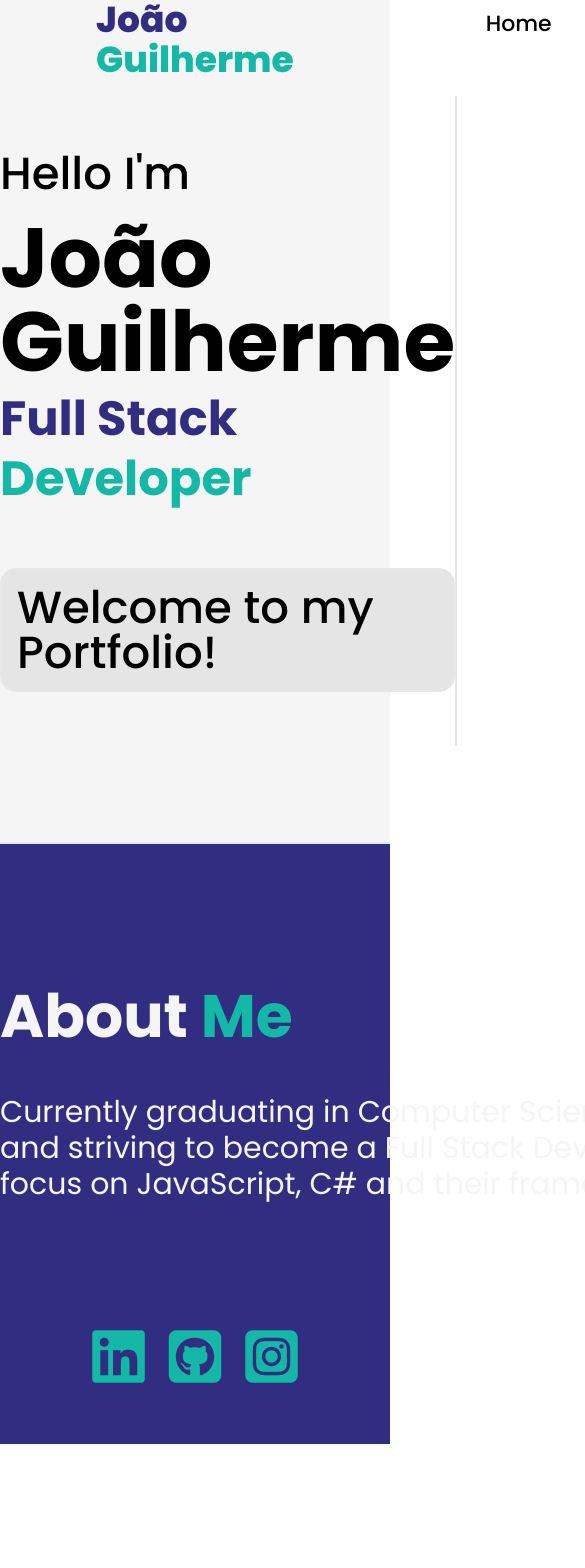
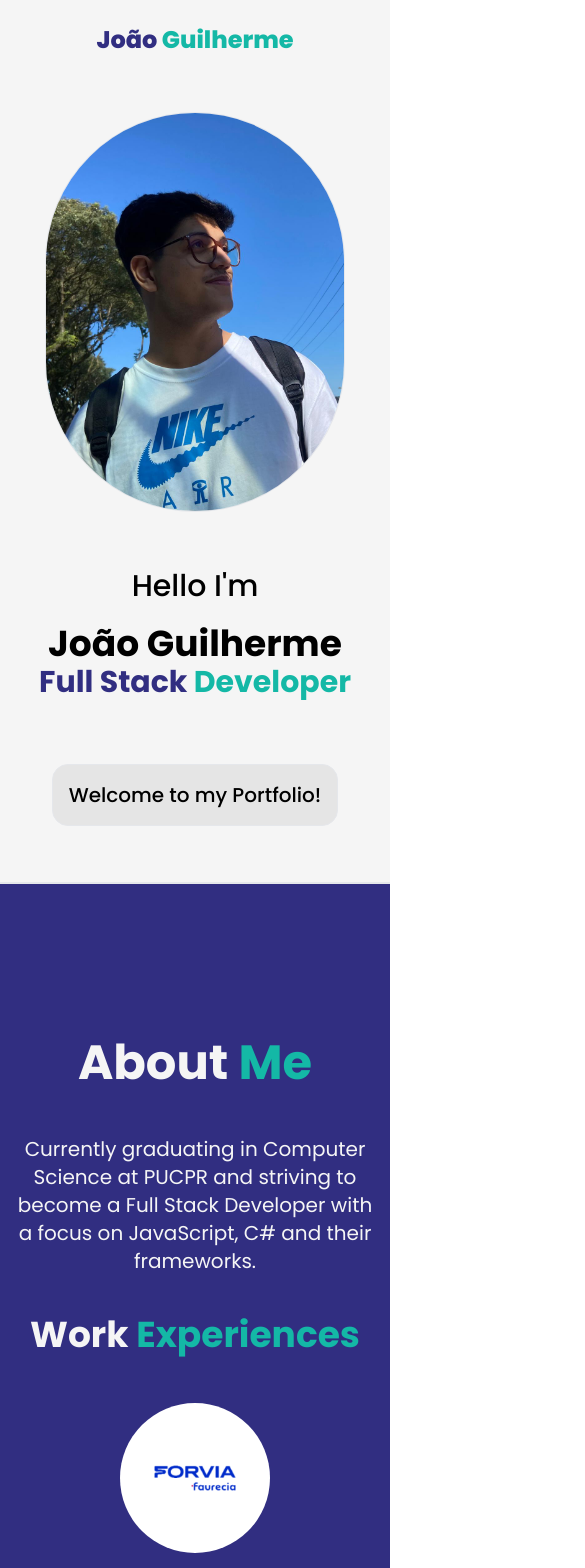
Before and after one commit to JoaoGuilhermeMP/portfolio, an Angular app: page / in a window 390 px wide. Shown: the top 1568 px of the page, 585 px wide, since content can reach past the window. Built offline with nearby package versions, Linux system fonts and the light colour scheme.

Commit message:
responsividade max-md

```diff
--- a/src/app/portfolio-about/portfolio-about.component.html
+++ b/src/app/portfolio-about/portfolio-about.component.html
@@ -1,22 +1,22 @@
-<div id="about" class="h-[600px] w-full bg-indigo-900 flex items-center justify-center font-poppins text-6xl text-neutral-100 flex-col">
-    <div class="my-16 flex justify-evenly items-center w-full">
-        <div>
-            <h1 class="font-bold  mb-12">About <span class="text-teal-500">Me</span></h1>
-            <p class="text-3xl w-[790px]">Currently graduating in Computer Science at PUCPR and striving to become a Full Stack Developer with a focus on JavaScript, C# and their frameworks.</p>
+<div id="about" class="h-[600px] w-full bg-indigo-900 flex items-center justify-center font-poppins text-6xl text-neutral-100 flex-col max-md:w-full max-md:h-full ">
+    <div class="my-16 flex justify-evenly items-center w-full max-md:flex-col max-md:justify-center max-md:w-fit max-md:h-screen ">
+        <div class="max-md:text-xl max-md:text-center max-md:text-wrap max-md:pt-14">
+            <h1 class="font-bold  mb-12 max-md:text-5xl">About <span class="text-teal-500">Me</span></h1>
+            <p class="text-3xl w-[790px] max-md:text-xl max-md:w-full max-md:text-wrap  max-md:px-4">Currently graduating in Computer Science at PUCPR and striving to become a Full Stack Developer with a focus on JavaScript, C# and their frameworks.</p>
         </div>
-        <div class="border-l-2 pl-[95px]">
-            <h1 class="font-bold mb-12">Work <span class="text-teal-500">Experiences</span></h1>
-            <div class="flex gap-6 items-center">
+        <div class="border-l-2 pl-[95px] max-md:text-xl max-md:border-none max-md:pl-0 max-md:text-center max-md:pt-10 max-md:flex max-md:justify-center max-md:items-center max-md:flex-col">
+            <h1 class="font-bold mb-12 max-md:text-4xl">Work <span class="text-teal-500">Experiences</span></h1>
+            <div class="flex gap-6 items-center max-md:flex-col">
                 <img src="assets/logo-faurecia.png" class="rounded-full h-[150px] w-[150px]" alt="Logo da Faurecia">
                 <div>
                     <h2 class="text-xl font-bold text-teal-500">2024 - Now</h2>
                     <h2 class="text-2xl font-bold mb-2">FORVIA Faurecia</h2>
-                    <p class="text-xl w-[600px]">Internship in the IT department, working with the development of web applications using C# and Angular.</p>
+                    <p class="text-xl w-[600px] max-md:w-full max-md:flex-wrap max-md:px-4">Internship in the IT department, working with the development of web applications using C# and Angular.</p>
                 </div>
             </div>
         </div>
     </div>
-    <div class="flex mt-10 gap-6">
+    <div class="flex mt-10 gap-6 max-md:pb-14 max-md:text-5xl">
         <a href="https://www.linkedin.com/in/joão-guilherme-machado-palma-196a3a2b8/" target="_blank"><i class="fa-brands fa-linkedin text-teal-500"></i></a>
         <a href="https://github.com/JoaoGuilhermeMP" target="_blank"><i class="fa-brands fa-square-github text-teal-500"></i></a>
         <a href="https://www.instagram.com/_joaoo.guilherme/" target="_blank"><i class="fa-brands fa-square-instagram text-teal-500"></i></a>
--- a/src/app/portfolio-contact/portfolio-contact.component.html
+++ b/src/app/portfolio-contact/portfolio-contact.component.html
@@ -1,13 +1,13 @@
-<div id="contact" class="h-[900px] w-full bg-indigo-900 flex items-center font-poppins text-6xl text-neutral-100 flex-col">
-    <h1 class="text-center my-24 font-bold">Contact</h1>
-    <h2 class="text-4xl mt-2 mb-20 text-center font-bold">Are you interested in my work? <br> <span class="text-teal-500">Contact me</span></h2>
+<div id="contact" class="h-[900px] w-full bg-indigo-900 flex items-center font-poppins text-6xl text-neutral-100 flex-col max-md:w-full max-md:h-full max-md:pb-14">
+    <h1 class="text-center my-24 font-bold max-md:text-5xl max-md:my-12">Contact</h1>
+    <h2 class="text-4xl mt-2 mb-20 text-center font-bold max-md:text-3xl max-md:mb-12">Are you interested in my work? <br> <span class="text-teal-500">Contact me</span></h2>
     <div class="flex items-center justify-between gap-32">
 
-        <div class="text-xl w-[600px] text-black">
+        <div class="text-xl w-[600px] text-black max-md:w-full max-md:px-4">
            <h2 class="text-center text-neutral-100 font-bold">Send me an E-mail</h2>
-           <form (ngSubmit)="onSubmit(contactForm)" #contactForm="ngForm">
+           <form (ngSubmit)="onSubmit(contactForm)" #contactForm="ngForm" class="max-md:w-full max-md:h-full">
 
-                <input type="text" class="w-full p-4 my-2 border-2 border-solid  rounded-lg" placeholder="Name" name="name"
+                <input type="text" class="w-full p-4 my-2 border-2 border-solid rounded-lg" placeholder="Name" name="name"
                 ngModel
                 required>
 
@@ -19,13 +19,13 @@
                 ngModel
                 required></textarea>
 
-                <div class="flex justify-between gap-4 ">
-                    <button type="submit" [disabled]="contactForm.invalid" class="bg-[#25D366] text-white rounded-lg cursor-pointer text-lg p-4">
+                <div class="flex justify-between gap-4 max-md:w-full">
+                    <button type="submit" [disabled]="contactForm.invalid" class="bg-[#25D366] text-white rounded-lg cursor-pointer text-lg p-4 max-md:p-0 max-md:h-16 max-md:w-20">
                         Send
                     </button>
 
                     <a href="https://wa.me/5541995770709?text=Olá, gostaria de saber mais sobre seus serviços." target="_blank">
-                        <button class="bg-[#25D366] text-white rounded-lg cursor-pointer text-lg p-4">
+                        <button class="bg-[#25D366] text-white rounded-lg cursor-pointer text-lg p-4 max-md:p-0 max-md:h-16 max-md:w-fit">
                             Or send me a message on WhatsApp
                         </button>
                     </a>
--- a/src/app/portfolio-footer/portfolio-footer.component.html
+++ b/src/app/portfolio-footer/portfolio-footer.component.html
@@ -1,3 +1,3 @@
-<footer class="h-14 bg-neutral-100 w-full flex items-center justify-center font-poppins text-[20px] text-indigo-900">
+<footer class="h-14 bg-neutral-100 w-full flex items-center justify-center font-poppins text-[20px] text-indigo-900 max-md:text-center max-md:text-lg">
     <h1>Copyright © 2025 by João Guilherme. All rights reserved.</h1>
 </footer>
--- a/src/app/portfolio-header/portfolio-header.component.html
+++ b/src/app/portfolio-header/portfolio-header.component.html
@@ -1,10 +1,10 @@
-<header class="h-20 fixed bg-neutral-100 w-full flex items-center justify-between">
+<header class="h-20 fixed bg-neutral-100 w-full flex items-center justify-between max-md:justify-center max-md:w-full max-md:h-20 max-md:px-4 max-md:py-4 max-md:text-center max-md:items-center ">
     <div>
-        <h1 class="text-4xl font-poppins text-indigo-900 p-24 font-extrabold">
+        <h1 class="text-4xl font-poppins text-indigo-900 p-24 font-extrabold max-md:text-2xl max-md:text-nowrap">
             <span class="text-indigo-900">João  </span><span class="text-teal-500">Guilherme</span>
         </h1>
     </div>
-    <div class="font-poppins">
+    <div class="font-poppins max-md:hidden">
         <ul class="text-black flex gap-16 text-[22px] p-24">
             <li class="hover:text-slate-400 font-medium"><a href="#home">Home</a></li>
             <li class="hover:text-slate-400 font-medium"><a href="#about">About me</a></li>
--- a/src/app/portfolio-home/portfolio-home.component.html
+++ b/src/app/portfolio-home/portfolio-home.component.html
@@ -1,10 +1,10 @@
-<div id="home" class="h-screen w-full bg-neutral-100 border-b-2 flex items-center justify-around">
-    <div class="font-poppins text-6xl ">
-        <h2 class="text-[45px] font-medium">Hello I'm</h2>
-        <h1 class="my-5 mb-16"><strong class="text-[84px]">João Guilherme</strong><br><span class="text-indigo-900 text-5xl font-bold">Full Stack <span class="text-teal-500">Developer</span></span></h1>
-        <h2 class="text-[45px] font-medium border p-4 rounded-2xl bg-neutral-200 w-fit">Welcome to my Portfolio!</h2>
+<div id="home" class="h-screen w-full bg-neutral-100 border-b-2 flex items-center justify-around max-md:flex-col-reverse max-md:justify-center max-md:h-fit max-md:w-full max-md:pt-28">
+    <div class="font-poppins text-6xl max-md:text-xl max-md:text-center max-md:py-14 max-md:flex max-md:flex-col max-md:justify-center max-md:items-center">
+        <h2 class="text-[45px] font-medium max-md:text-3xl">Hello I'm</h2>
+        <h1 class="my-5 mb-16"><strong class="text-[84px] max-md:text-4xl">João Guilherme</strong><br><span class="text-indigo-900 text-5xl font-bold max-md:text-3xl">Full Stack <span class="text-teal-500">Developer</span></span></h1>
+        <h2 class="text-[45px] font-medium border p-4 rounded-2xl bg-neutral-200 w-fit max-md:text-xl max-md:text-center">Welcome to my Portfolio!</h2>
     </div>
-    <div class="pr-12">
-        <img src="assets/new-photo.jpg" class="h-[650px] border rounded-full " alt="Foto do Portfolio">
+    <div class="pr-12 max-md:flex max-md:items-center max-md:justify-center max-md:pr-0">
+        <img src="assets/new-photo.jpg" class="h-[650px] border rounded-full max-md:h-[400px] max-md:w-[300px] max-md:text-center" alt="Foto do Portfolio">
     </div>
 </div>
--- a/src/app/portfolio-my-skills/portfolio-my-skills.component.html
+++ b/src/app/portfolio-my-skills/portfolio-my-skills.component.html
@@ -1,8 +1,8 @@
-<div id="skills" class="flex flex-col items-center justify-center h-full font-poppins text-6xl my-44">
+<div id="skills" class="flex flex-col items-center justify-center h-full font-poppins text-6xl my-44 max-md:my-16 max-md:text-5xl">
     <h1 class="text-center mb-16 font-bold text-indigo-900">
         My <span class="text-teal-500">Skills</span>
     </h1>
-    <div class="grid grid-cols-4 justify-items-center align-items-center gap-8 ">
+    <div class="grid grid-cols-4 justify-items-center align-items-center gap-8 max-md:grid-cols-1 ">
         <skills-card icon="fa-brands fa-wordpress" Skills="WORDPRESS"></skills-card>
         <skills-card icon="fa fa-paint-brush" Skills="TAILWIND"></skills-card>
         <skills-card icon="fa-brands fa-angular" Skills="ANGULAR"></skills-card>
--- a/src/app/portfolio-my-skills/skills-card/skills-card.component.html
+++ b/src/app/portfolio-my-skills/skills-card/skills-card.component.html
@@ -1,4 +1,4 @@
-<div class="border-2 border-solid rounded-3xl bg-neutral-100 border-indigo-900 w-[300px] h-[300px] flex items-center justify-center flex-col font-poppins">
-    <i class="fa  text-4xl mb-4 text-center" [class]="icon"></i>
-    <h1 class="text-4xl font-bold text-center">{{Skills}}</h1>
+<div class="border-2 border-solid rounded-3xl bg-neutral-100 border-indigo-900 w-[300px] h-[300px] flex items-center justify-center flex-col font-poppins max-md:h-44 max-md:w-[200px]">
+    <i class="fa  text-4xl mb-4 text-center max-md:text-xl" [class]="icon"></i>
+    <h1 class="text-4xl font-bold text-center max-md:text-xl">{{Skills}}</h1>
 </div>
```
